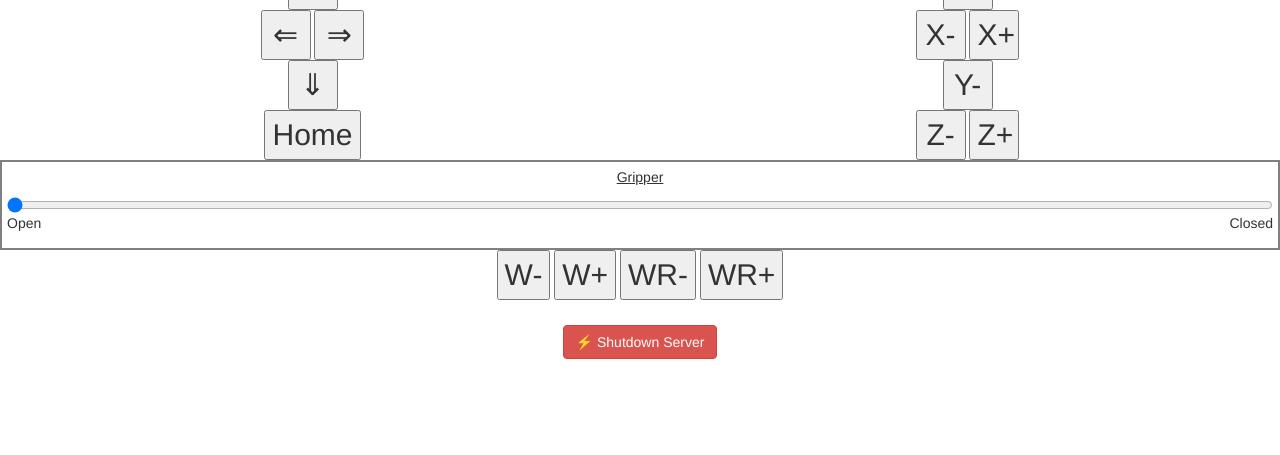
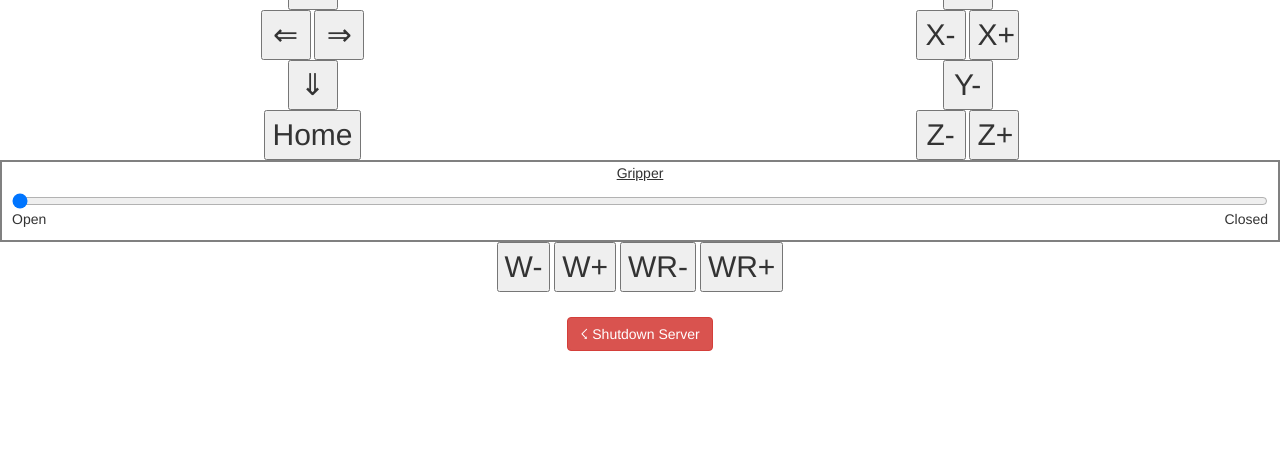
Before and after one commit to cbott/RobotServer, a Flask app: page / in a window 1280 px wide. Shown: the part 345-800 px from the top of the page. Run offline with Flask 2, Linux system fonts and the light colour scheme; some libraries are stand-ins or nearby versions.

Commit message:
change power symbol

```diff
--- a/site/index.html
+++ b/site/index.html
@@ -58,7 +58,7 @@
 
     <div id="shutdown-container">
       <button class="btn btn-danger" id="shutdown">
-        &#x26A1; Shutdown Server
+        &#x2607; Shutdown Server
       </button>
     </div>
   </body>
--- a/static/style.css
+++ b/static/style.css
@@ -33,7 +33,7 @@ button{
 }
 .slider{
 	border:2px solid gray;
-	padding:5px;
+	padding:1px 10px 1px 10px;
 }
 .slider-vertical{
 	-webkit-appearance: slider-vertical;
```
